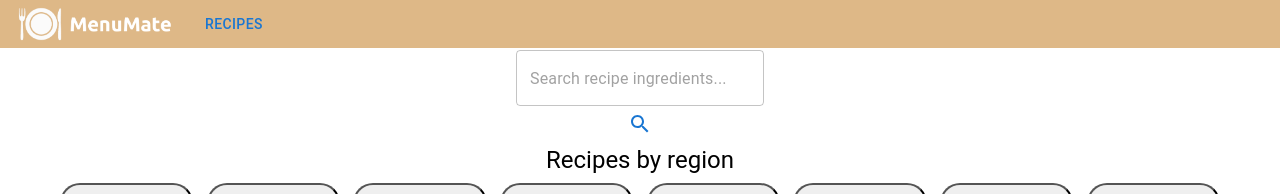
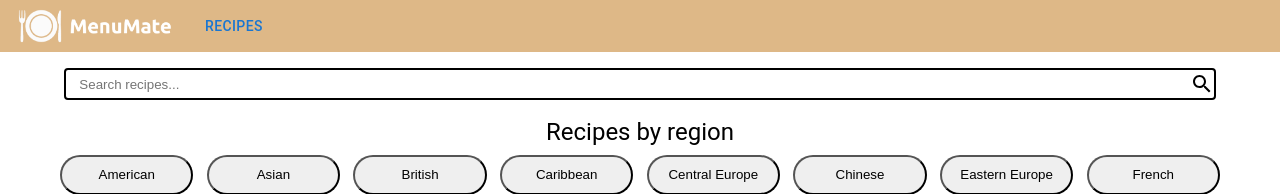
Before and after one commit to billsongames/menu-mate, a React (Create React App) app: page /recipes in a window 1280 px wide. Shown: the top 194 px of the page. Built offline with nearby package versions, Linux system fonts and the light colour scheme; no server answers.

Commit message:
searchbar styling

```diff
--- a/src/App.css
+++ b/src/App.css
@@ -3,38 +3,3 @@
   margin: auto;
   max-width: 1280px;
 }
-
-.App-logo {
-  height: 40vmin;
-  pointer-events: none;
-}
-
-@media (prefers-reduced-motion: no-preference) {
-  .App-logo {
-    animation: App-logo-spin infinite 20s linear;
-  }
-}
-
-.App-header {
-  background-color: #282c34;
-  min-height: 100vh;
-  display: flex;
-  flex-direction: column;
-  align-items: center;
-  justify-content: center;
-  font-size: calc(10px + 2vmin);
-  color: white;
-}
-
-.App-link {
-  color: #61dafb;
-}
-
-@keyframes App-logo-spin {
-  from {
-    transform: rotate(0deg);
-  }
-  to {
-    transform: rotate(360deg);
-  }
-}
--- a/src/Components/Header/SearchBar.jsx
+++ b/src/Components/Header/SearchBar.jsx
@@ -26,33 +26,36 @@ const SearchBar = ({ onSearchSubmit }) => {
     navigate(`../recipes/ingredient/${searchText}`)
   }
 
+  const handleMouseEnter = () => {
+    const element = document.getElementById("searchbar-wrapper")
+    element.style.borderColor = "burlywood"
+  }
+
+  const handleMouseLeave = () => {
+    const element = document.getElementById("searchbar-wrapper")
+    element.style.borderColor = "black"
+  }
+
   return (
-    <div className="searchbar">
-      <Box
-        component="form"
+    <div>
+      <form
+        id="searchbar-wrapper"
         onSubmit={handleSubmit}
-        width="300px"
-      >
-        <TextField
-          height="32px"
-          variant="outlined"
-          placeholder="Search recipe ingredients..."
-          onInput={event => setSearchText(event.target.value)}
-          autoComplete="off"
-        />
-        <Button onClick={handleSubmit}>
-          <SearchIcon />
-        </Button>
-      </Box>
+        onMouseEnter={handleMouseEnter}
+        onMouseLeave={handleMouseLeave}
+        onFocus={handleMouseEnter}
+
+        >
+      <input
+        type="text"
+        placeholder="Search recipes..."
+        value={searchText}
+        onChange={handleSearchInput}
 
 
-
-
-
-
-
-
-
+      />
+      <SearchIcon onClick={handleSubmit}/>
+      </form>
 
 
     </div>
--- a/src/Components/Header/navbarRegion.css
+++ b/src/Components/Header/navbarRegion.css
@@ -7,5 +7,5 @@
 }
 
 .region-button:hover {
-  background-color: greenyellow
+  background-color: burlywood
 }
--- a/src/Components/Header/searchBar.css
+++ b/src/Components/Header/searchBar.css
@@ -1,8 +1,37 @@
-.searchbar {
-  padding:1em;
+#searchbar-wrapper{
+  box-sizing: border-box;
+  margin: 1em auto;
+  border: 2px solid;
+  border-radius: 4px;
   display: flex;
   flex-direction: row;
-  justify-content: center;
+  width: 90%;
+  height: 32px;
   align-items: center;
-  height: 64px
 }
+
+.searchbar-wrapper-focus{
+  margin: 1em auto;
+  border: 4px solid;
+  border-radius: 4px;
+  display: flex;
+  flex-direction: row;
+  width: 90%;
+  height: 32px;
+  align-items: center;
+}
+
+#searchbar-wrapper>input {
+  flex-grow: 2;
+  border: none;
+  padding: 0 1em;
+}
+
+#searchbar-wrapper>input:focus{
+  outline:none
+}
+
+#searchbar-wrapper>button{
+  background-color: transparent;
+  border: 0
+}
--- a/src/Components/Header/topbar.css
+++ b/src/Components/Header/topbar.css
@@ -1,6 +1,5 @@
 .topbar-container {
   background-color: burlywood;
-  height: 48px;
   display: flex;
   flex-direction: row;
   justify-items: left;
```
